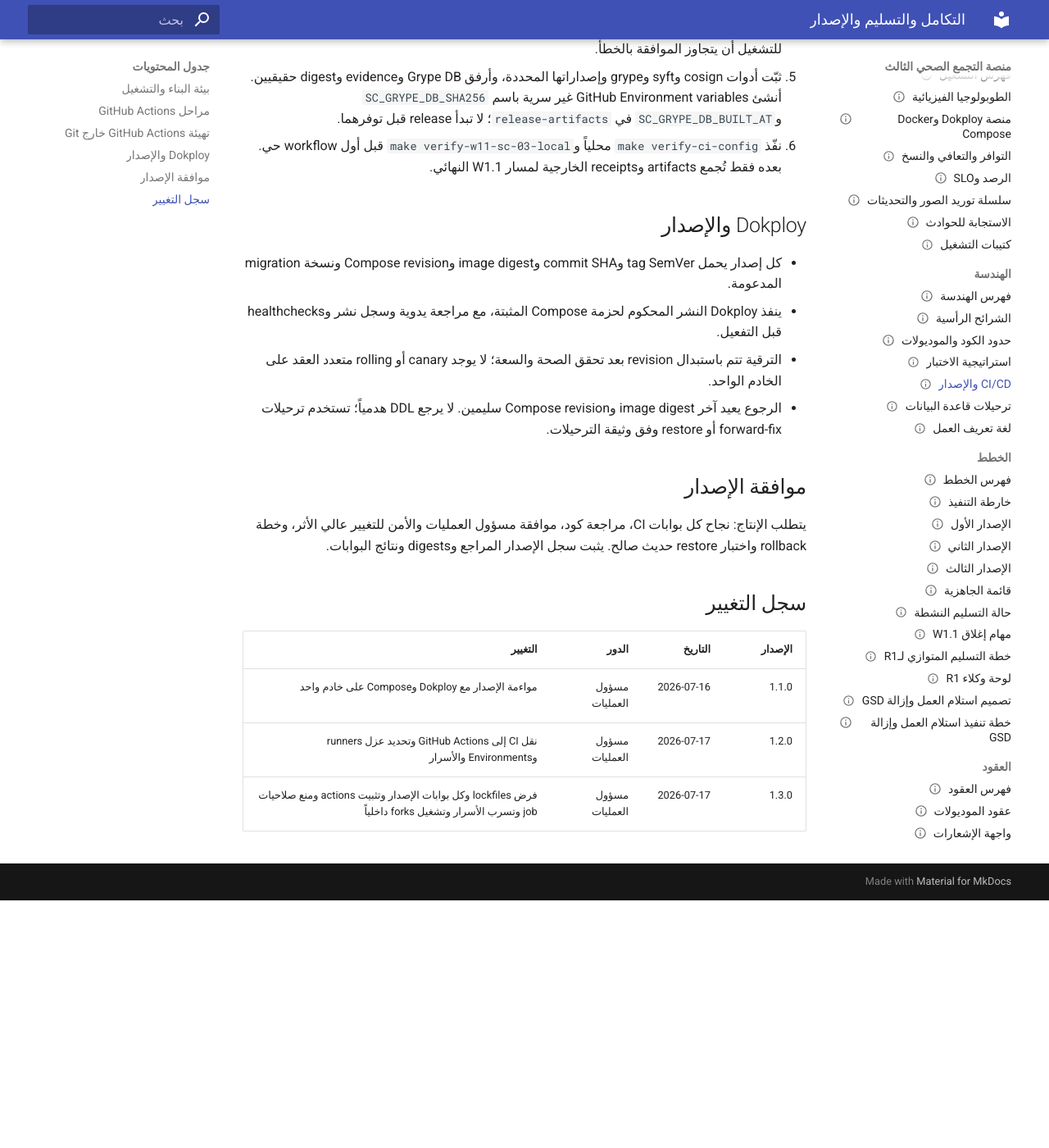
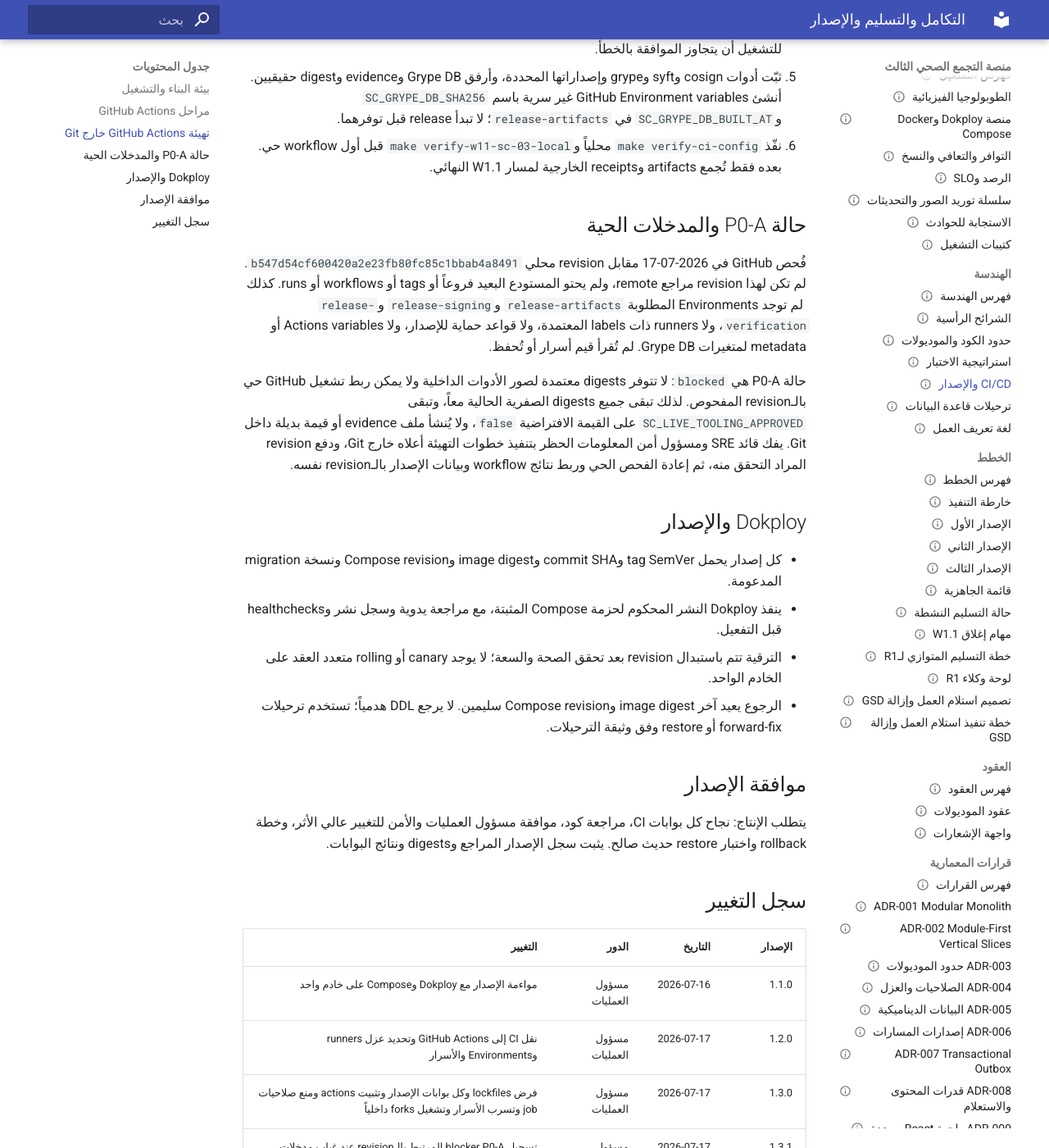
Before and after one commit to tariiq222/cluster, an MkDocs documentation site: the page built from docs/engineering/ci-cd-and-release.md, in a window 1280 px wide and 1400 px high, scrolled down 1391 px. Shown: the whole window at 82% size. Built offline with MkDocs 1.6.1 and Material for MkDocs 9.7.7, drawn with Linux system fonts in a browser that asks for light colours; before the commit the page ends 2489 px from its top, so only the background shows below that; some of the changed text lies outside the part shown.

Commit message:
docs: record P0-A GitHub blocker

```diff
--- a/docs/engineering/ci-cd-and-release.md
+++ b/docs/engineering/ci-cd-and-release.md
@@ -3,7 +3,7 @@
 title: التكامل والتسليم والإصدار
 type: engineering
 status: draft
-version: 1.3.0
+version: 1.3.1
 date: 2026-07-17
 owner: مسؤول العمليات
 reviewers:
@@ -46,6 +46,12 @@
 5. ثبّت أدوات cosign وsyft وgrype وإصداراتها المحددة، وأرفق Grype DB وevidence وdigest حقيقيين. أنشئ GitHub Environment variables غير سرية باسم `SC_GRYPE_DB_SHA256` و`SC_GRYPE_DB_BUILT_AT` في `release-artifacts`؛ لا تبدأ release قبل توفرهما.
 6. نفّذ `make verify-ci-config` محلياً و`make verify-w11-sc-03-local` قبل أول workflow حي. بعده فقط تُجمع artifacts وreceipts الخارجية لمسار W1.1 النهائي.
 
+## حالة P0-A والمدخلات الحية
+
+فُحص GitHub في 2026-07-17 مقابل revision محلي `b547d54cf600420a2e23fb80fc85c1bbab4a8491`. لم تكن لهذا revision مراجع remote، ولم يحتو المستودع البعيد فروعاً أو tags أو workflows أو runs. كذلك لم توجد Environments المطلوبة `release-artifacts` و`release-signing` و`release-verification`، ولا runners ذات labels المعتمدة، ولا قواعد حماية للإصدار، ولا Actions variables أو metadata لمتغيرات Grype DB. لم تُقرأ قيم أسرار أو تُحفظ.
+
+حالة P0-A هي `blocked`: لا تتوفر digests معتمدة لصور الأدوات الداخلية ولا يمكن ربط تشغيل GitHub حي بالـrevision المفحوص. لذلك تبقى جميع digests الصفرية الحالية معاً، وتبقى `SC_LIVE_TOOLING_APPROVED` على القيمة الافتراضية `false`، ولا يُنشأ ملف evidence أو قيمة بديلة داخل Git. يفك قائد SRE ومسؤول أمن المعلومات الحظر بتنفيذ خطوات التهيئة أعلاه خارج Git، ودفع revision المراد التحقق منه، ثم إعادة الفحص الحي وربط نتائج workflow وبيانات الإصدار بالـrevision نفسه.
+
 ## Dokploy والإصدار
 
 - كل إصدار يحمل tag SemVer وcommit SHA وimage digest وCompose revision ونسخة migration المدعومة.
@@ -64,3 +70,4 @@
 | 1.1.0 | 2026-07-16 | مسؤول العمليات | مواءمة الإصدار مع Dokploy وCompose على خادم واحد |
 | 1.2.0 | 2026-07-17 | مسؤول العمليات | نقل CI إلى GitHub Actions وتحديد عزل runners وEnvironments والأسرار |
 | 1.3.0 | 2026-07-17 | مسؤول العمليات | فرض lockfiles وكل بوابات الإصدار وتثبيت actions ومنع صلاحيات job وتسرب الأسرار وتشغيل forks داخلياً |
+| 1.3.1 | 2026-07-17 | مسؤول العمليات | تسجيل blocker P0-A المرتبط بالـrevision عند غياب مدخلات GitHub الحية |
```
